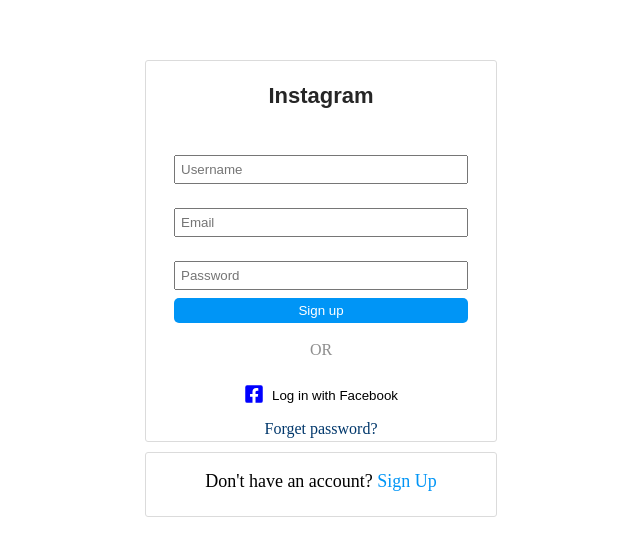
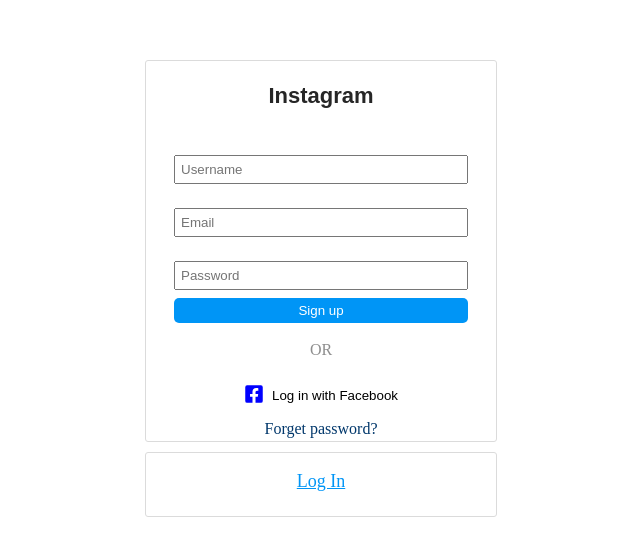
Before and after one commit to azzayabat/project_instagram, a React (Create React App) app in the folder instagram/: page /signup in a window 1280 px wide. Shown: the part 125-680 px from the top of the page, without its empty margins (319-959 px from the left). Built offline with nearby package versions, Linux system fonts and the light colour scheme.

Commit message:
jwt token

```diff
--- a/instagram/src/App.tsx
+++ b/instagram/src/App.tsx
@@ -2,6 +2,7 @@
 import SignUp from "./pages/Signup";
 import Login from "./pages/Login";
 import { BrowserRouter as Router, Switch, Route, Link } from "react-router-dom";
+import { Timeline } from "./pages/Timeline";
 
 const App = () => {
   return (
@@ -9,6 +10,7 @@
       <Switch>
         <Route exact path="/" component={Login} />
         <Route path="/signup" component={SignUp} />
+        <Route path="/timeline " component={Timeline} />
       </Switch>
     </Router>
   );
--- a/instagram/src/pages/Login.tsx
+++ b/instagram/src/pages/Login.tsx
@@ -16,26 +16,19 @@
   //     .then((data) => setResult(data.total));
   // }, []);
 
-  const LogIn = () => {
-    // e.preventDefault();
-    console.log("login");
-    const data = {
+  const LogIn = async () => {
+    axios
+      .post("http://localhost:5000/login", {
         email: email,
         password: password,
-    };
-    console.log("data", data);
-    if (data) {
-      axios
-        .post("http://localhost:5000/login", data, {
-          headers: { "Content-Type": "application/json" },
       })
       .then((response) => {
-          console.log("res:", response);
+        console.log("responsekjfnkjds", response);
+        // console.log("res:", response);
       })
       .catch((error) => {
-          console.log("======error=====:", error);
+        console.log("======error sign up page=====:", error);
       });
-    }
   };
 
   return (
@@ -83,7 +76,7 @@
         <p id="bottomTitle">
           Don't have an account?{" "}
           <Link to="/signup">
-            <a onClick={() => console.log("clicked")}>Sign Up</a>
+            <a onClick={() => console.log("login page")}>Sign Up</a>
           </Link>
         </p>
       </div>
--- a/instagram/src/pages/Signup.tsx
+++ b/instagram/src/pages/Signup.tsx
@@ -2,6 +2,7 @@
 import "./SignUp.css";
 import { FaFacebookSquare } from "react-icons/fa";
 import axios from "axios";
+import { Link } from "react-router-dom";
 
 const SignUp = () => {
   const [username, setUsername] = useState("");
@@ -15,25 +16,26 @@
   //     .then((data) => setResult(data.total));
   // }, []);
 
-  const LogIn = () => {
+  const register = () => {
     // e.preventDefault();
-    console.log("login");
+    console.log("sign up");
     const data = {
       username: username,
       email: email,
       password: password,
     };
-    console.log("data", data);
+    // console.log("data", data);
     if (data) {
       axios
-        .post("http://localhost:5000/user", data, {
+        .post("http://localhost:5000/signup", data, {
           headers: { "Content-Type": "application/json" },
         })
         .then((response) => {
-          console.log("res:", response);
+          console.log("responsekjfnkjds", response);
+          // console.log("res:", response);
         })
         .catch((error) => {
-          console.log("======error=====:", error);
+          console.log("======error sign up page=====:", error);
         });
     }
   };
@@ -68,7 +70,7 @@
             placeholder="Password"
           ></input>
 
-          <button type="button" id="login" onClick={LogIn}>
+          <button type="button" id="login" onClick={register}>
             Sign up
           </button>
           <div className="divider">
@@ -88,8 +90,9 @@
       </div>
       <div className="bottomBox">
         <p id="bottomTitle">
-          Don't have an account?{" "}
-          <a onClick={() => console.log("clicked")}>Sign Up</a>
+          <Link to="/">
+            <a onClick={() => console.log("sign up page")}>Log In</a>
+          </Link>
         </p>
       </div>
     </div>
--- /dev/null
+++ b/instagram/src/pages/Timeline.tsx
@@ -0,0 +1,7 @@
+export const Timeline = () => {
+  return (
+    <div>
+      <p>Timeline</p>
+    </div>
+  );
+};
```
Lines whose indentation alone changed are shown as unchanged.
